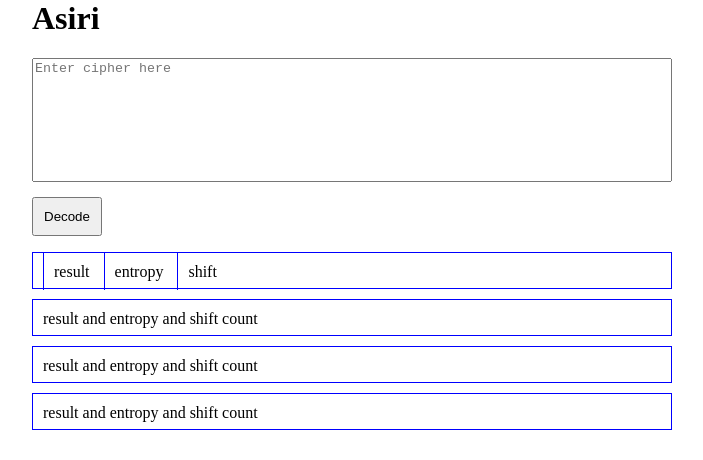
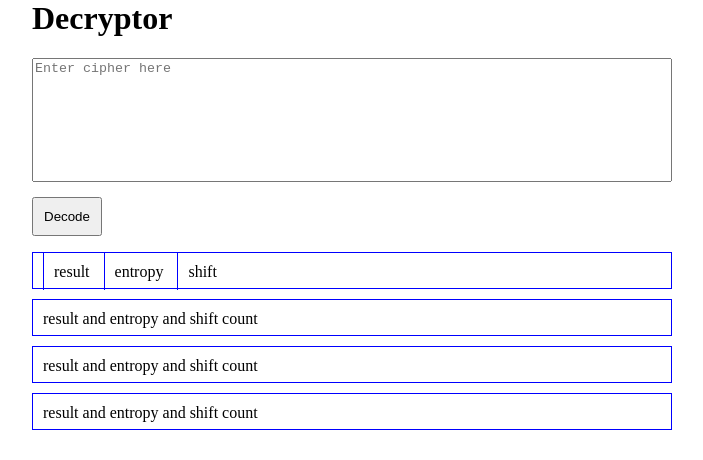
Before and after one commit to abdulapopoola/Descrambler, a website with bundled scripts: page index.html in a window 1280 px wide. Shown: the whole page, without its empty margins (288-991 px from the left). Built offline with nearby package versions, Linux system fonts and the light colour scheme.

Commit message:
changed name

```diff
--- a/index.html
+++ b/index.html
@@ -1,11 +1,11 @@
 <html>
     <head>
-        <title>Asiri</title>
+        <title>Decryptor</title>
         <link href="style.css" type="text/css" rel="stylesheet" />
     </head>
     <body>
         <header>
-            <h1>Asiri</h1>
+            <h1>Decryptor</h1>
         </header>
         <section class="input">
             <textarea rows="7" cols="5" placeholder="Enter cipher here"></textarea>
```
